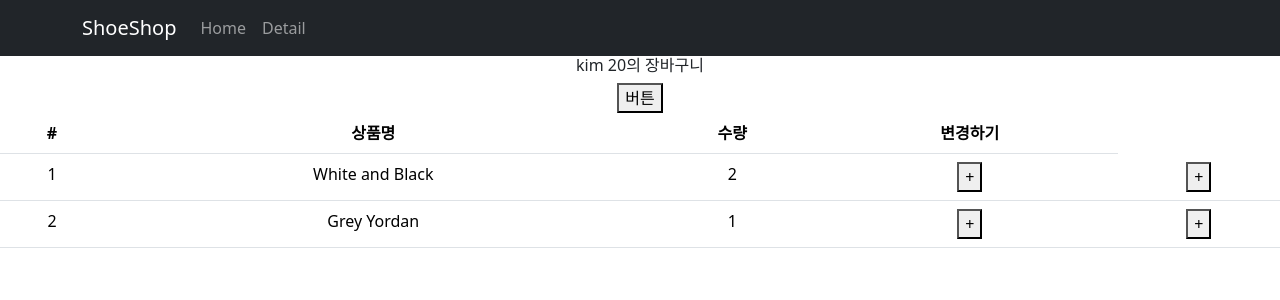
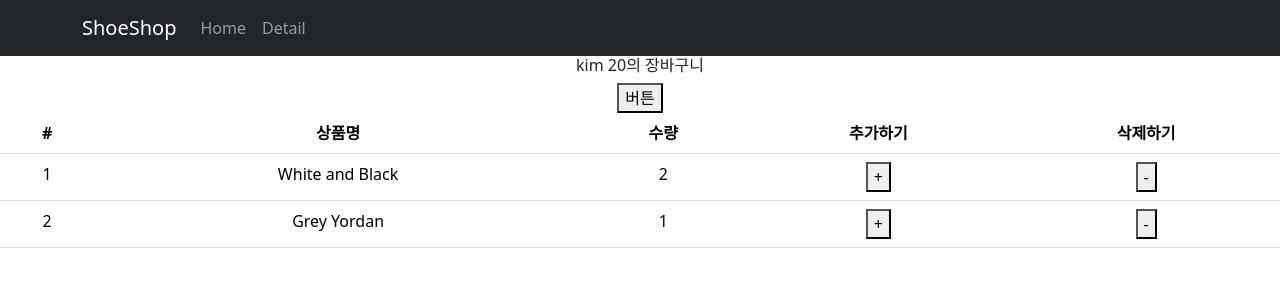
Before and after one commit to seocho12dong/shopping, a React (Create React App) app: page /cart in a window 1280 px wide. Shown: the top 300 px of the page. Built offline with nearby package versions, Linux system fonts and the light colour scheme.

Commit message:
localStorage 전

```diff
--- a/src/routes/Cart.js
+++ b/src/routes/Cart.js
@@ -1,6 +1,6 @@
 import {Table} from 'react-bootstrap'
 import {useDispatch, useSelector} from "react-redux";
-import {changeAge, changeCount, changeName} from "../store";
+import {changeAge, changeCount, changeName, deleteCart} from "../store";
 
 function Cart() {
 
@@ -22,7 +22,8 @@ function Cart() {
                     <th>#</th>
                     <th>상품명</th>
                     <th>수량</th>
-                    <th>변경하기</th>
+                    <th>추가하기</th>
+                    <th>삭제하기</th>
                 </tr>
                 </thead>
                 <tbody>
@@ -38,9 +39,8 @@ function Cart() {
                             </td>
                             <td>
                                 <button onClick={()=>{
-                                    dispatch(changeName())
-
-                                }}>+</button>
+                                    dispatch(deleteCart(i))
+                                }}>-</button>
                             </td>
                         </tr>
                     )}
--- a/src/store.js
+++ b/src/store.js
@@ -43,11 +43,14 @@
                     })
 
                 }
+            },
+            deleteCart(state, action) {
+                return state = state.filter(item => item.id !== action.payload)
             }
         }
     })
 
-    export let { changeCount, pushCart } = cartData.actions
+    export let { changeCount, pushCart, deleteCart } = cartData.actions
 
     export default configureStore({
         reducer: {
```
